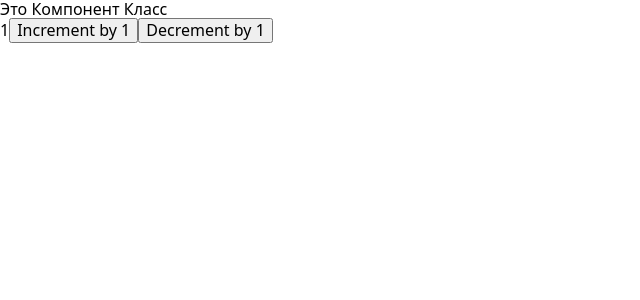
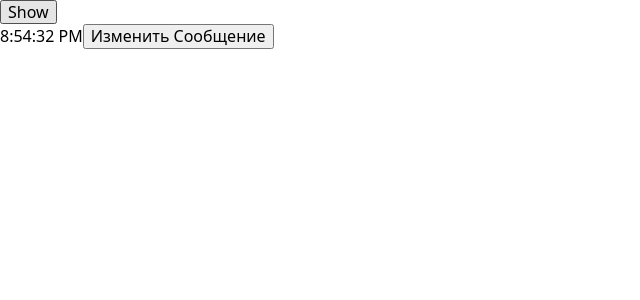
Before and after one commit to ArtemDeynega/react-training-2, a React (Create React App) app: page / in a window 1280 px wide. Shown: the top 300 px of the page, without its empty margins (0-640 px from the left). Built offline with nearby package versions, Linux system fonts and the light colour scheme.

Commit message:
Модуль-3 События и состояния  - done

```diff
--- a/src/App.jsx
+++ b/src/App.jsx
@@ -1,11 +1,15 @@
 // import PaintingList from './components/PaintingList';
-import { MyClassComponent } from 'components/MyClassComponent';
-import { Counter } from 'components/Counter';
+// import { MyClassComponent } from 'components/MyClassComponent';
+// import { Counter } from 'components/Counter';
+import { Btst } from 'components/Counter';
+import { Toogle } from 'components/Toogle';
 export default function App() {
   return (
     <div>
-      <MyClassComponent />
-      <Counter step={1} />
+      <Toogle />
+      {/* <MyClassComponent /> */}
+      {/* <Counter value={1} /> */}
+      <Btst />
       {/* <ColorPiker options={colorPikerOptions} />
       <PaintingList items={paintings} /> */}
 
--- a/src/components/Counter/Counter.jsx
+++ b/src/components/Counter/Counter.jsx
@@ -1,4 +1,6 @@
-import React, { Component } from 'react';
+// import React, { Component } from 'react';
+
+import { Component } from 'react';
 
 //================ СЧЕТЧИК
 
@@ -145,38 +147,180 @@ import React, { Component } from 'react';
 // ===============Публичные свойства класса
 
 // ✅ ОЧЕНЬ Хорошо
-export class Counter extends Component {
-  static defaultProps = {
-    step: 1,
+// export class Counter extends Component {
+//   static defaultProps = {
+//     step: 1,
+//   };
+
+//   handleIncrement = evt => {
+//     console.log(`Нажата кнопка увеличения!`, evt);
+//     console.log('this.props', this.props);
+//   };
+//   handleDecrement = evt => {
+//     console.log('Нажата кнопка снижения', evt);
+//     console.log('this.props', this.props);
+//   };
+
+//   render() {
+//     const { step } = this.props;
+//     return (
+//       <div>
+//         <span>{step}</span>
+//         <button
+//           type="button"
+//           onClick={this.handleIncrement}
+//         >
+//           Increment by {step}
+//         </button>
+//         <button
+//           type="button"
+//           onClick={this.handleDecrement}
+//         >
+//           Decrement by {step}
+//         </button>
+//       </div>
+//     );
+//   }
+
+// ============ Внутреннее состояние компонента
+// export class Counter extends Component {
+//   constructor() {
+//     super();
+
+//     this.state = {
+//       value: 0,
+//     };
+//   }
+
+//   render() {
+//     return (
+//       <div>
+//         <span>{this.state.value}</span>
+//       </div>
+//     );
+//   }
+// }
+
+// ============ Начальное состояние от props
+// ✅ Варант 1
+// export class Counter extends Component {
+//   static defaultProps = {
+//     step: 1,
+//     initialValue: 0,
+//   };
+
+//   constructor(props) {
+//     super(props);
+//     this.state = { value: this.props.initialValue };
+//     this.value = { step: this.props.step };
+//   }
+
+//   render() {
+//     const value = this.state.value;
+//     const step = this.value.step;
+//     return (
+//       <div>
+//         <span>{value}</span>
+//         <span>Step by {step}</span>
+//       </div>
+//     );
+//   }
+// }
+
+// ✅ Варант 2 - Упрощенный
+
+// export class Counter extends Component {
+//   static defaultProps = {
+//     step: 1,
+//     initialValue: 0,
+//   };
+
+//   state = {
+//     value: this.props.initialValue,
+//     step: this.props.step,
+//   };
+
+//   render() {
+//     const value = this.state.value;
+//     const step = this.state.step;
+//     return (
+//       <div>
+//         <span>By value {value}</span>
+//         <div>
+//           <span> By step {step}</span>
+//         </div>
+//       </div>
+//     );
+//   }
+// }
+
+// ==============3.5. setState с функцией
+
+// export class Counter extends Component {
+//   state = {
+//     value: this.props.value,
+//     step: this.props.step,
+//   };
+//   handleIncrement = () => {
+//     this.setState((state, props) => ({
+//       value: state.value + props.step,
+//     }));
+//   };
+//   handleDecrement = () => {
+//     this.setState((state, props) => ({
+//       value: state.value - props.step,
+//     }));
+//   };
+
+//   render() {
+//     const { value } = this.state.value;
+//     const { step } = this.state.step;
+
+//     return (
+//       <div>
+//         <button onClick={this.handleIncrement}>
+//           {value}
+//         </button>
+//         <button onClick={this.handleDecrement}>
+//           {value}
+//         </button>
+//       </div>
+//     );
+//   }
+// }
+
+// =========== Подъем состояния (state hoisting)
+/*
+ * Button получает функцию changeMessage (имя пропа),
+ * которая вызывается при событии onClick
+ */
+const Button = ({ changeMessage, label }) => (
+  <button type="button" onClick={changeMessage}>
+    {label}
+  </button>
+);
+
+export class Btst extends Component {
+  state = {
+    message: new Date().toLocaleTimeString(),
   };
 
-  handleIncrement = evt => {
-    console.log(`Нажата кнопка увеличения!`, evt);
-    console.log('this.props', this.props);
+  // Метод который будем передавать в Button для вызова при клике
+  updateMessage = evt => {
+    console.log(evt);
+    this.setState({
+      message: new Date().toLocaleTimeString(),
+    });
   };
-  handleDecrement = evt => {
-    console.log('Нажата кнопка снижения', evt);
-    console.log('this.props', this.props);
-  };
-
   render() {
-    const { step } = this.props;
     return (
-      <div>
-        <span>{step}</span>
-        <button
-          type="button"
-          onClick={this.handleIncrement}
-        >
-          Increment by {step}
-        </button>
-        <button
-          type="button"
-          onClick={this.handleDecrement}
-        >
-          Decrement by {step}
-        </button>
-      </div>
+      <>
+        <span>{this.state.message}</span>
+        <Button
+          label="Изменить Сообщение"
+          changeMessage={this.updateMessage}
+        />
+      </>
     );
   }
 }
--- /dev/null
+++ b/src/components/Toogle/Toogle.jsx
@@ -0,0 +1,47 @@
+import { Component } from 'react';
+
+// =============== Изменение состояния компонента
+// export class Toogle extends Component {
+//   state = { isOpen: false };
+//   show = () => this.setState({ isOpen: true });
+//   hide = () => this.setState({ isOpen: false });
+
+//   render() {
+//     const { isOpen } = this.state;
+//     const { children } = this.props;
+//     return (
+//       <>
+//         <button type="button" onClick={this.show}>
+//           Show
+//         </button>
+//         <button type="button" onClick={this.hide}>
+//           Hide
+//         </button>
+//         {isOpen && children}
+//       </>
+//     );
+//   }
+// }
+
+// ==============3.5. setState с функцией
+
+export class Toogle extends Component {
+  state = { isOpen: false };
+
+  toogle = () => {
+    this.setState(state => ({ isOpen: !state.isOpen }));
+  };
+
+  render() {
+    const { isOpen } = this.state;
+    const { children } = this.props;
+    return (
+      <div>
+        <button onClick={this.toogle}>
+          {isOpen ? 'Hide' : 'Show'}
+          {isOpen && children}
+        </button>
+      </div>
+    );
+  }
+}
--- /dev/null
+++ b/src/components/Toogle/index.js
@@ -0,0 +1 @@
+export * from './Toogle';
```
